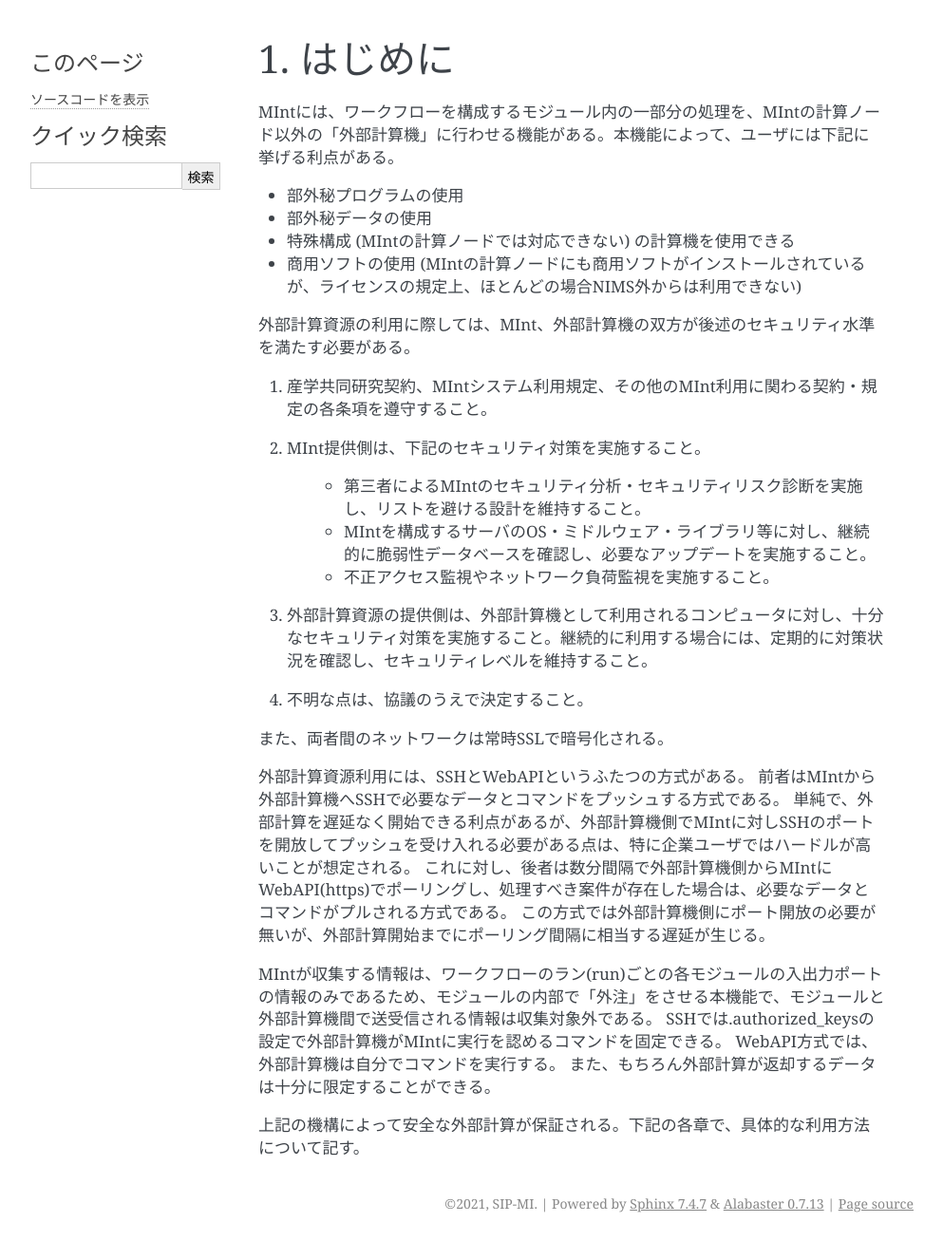
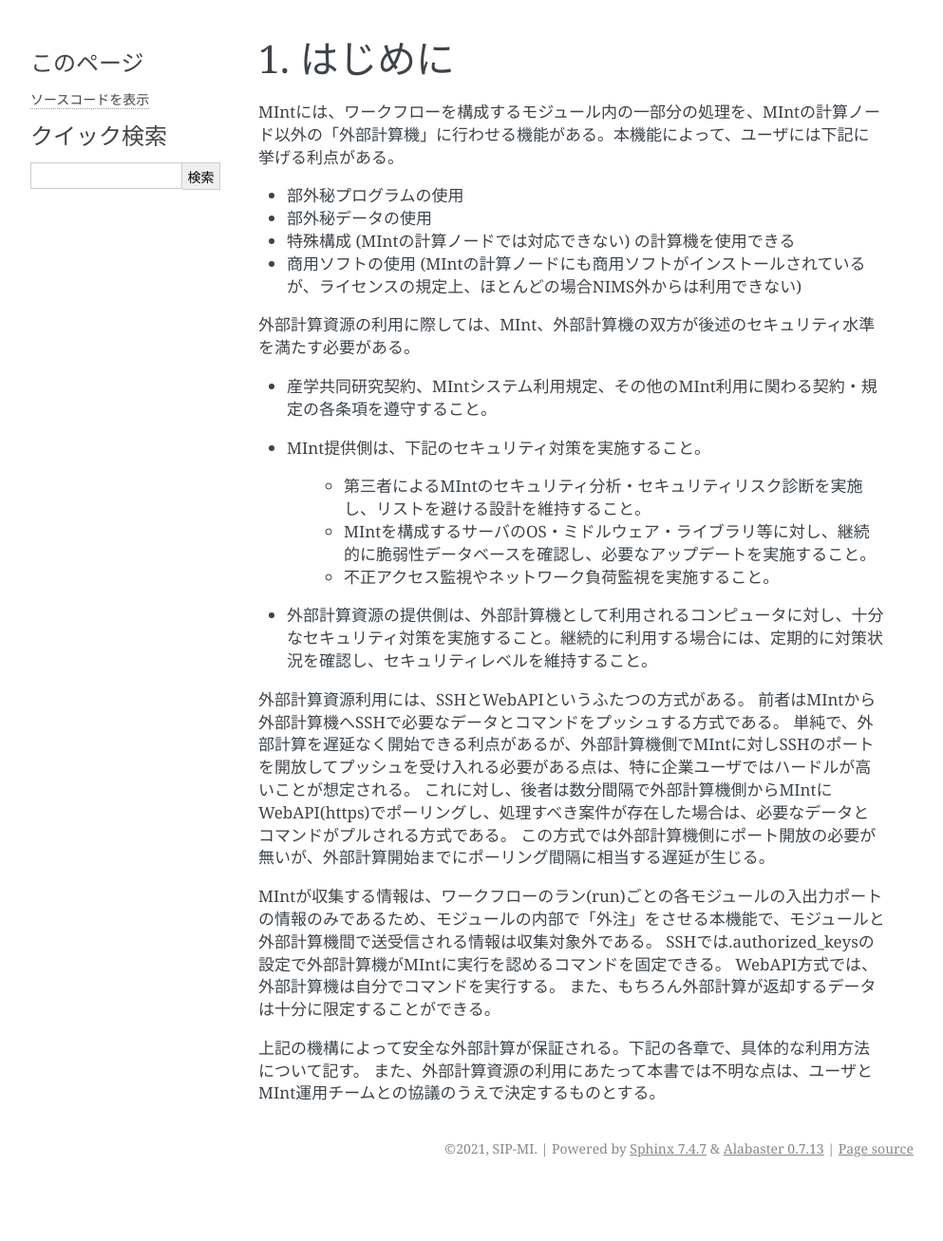
Before and after one commit to materialsintegration/remote_workflow, a Sphinx documentation site: the page built from documents/manual2nd/source/using_distributed_properties.rst, in a window 1280 px wide. Shown: the whole page at 95% size, without its empty margins (148-1141 px from the left). Built offline with Sphinx 7.4.7, drawn with Linux system fonts in a browser that asks for light colours; after the commit the page ends 1249 px from its top, so only the background shows below that.

Commit message:
Update using_distributed_properties.rst

```diff
--- a/documents/manual2nd/source/using_distributed_properties.rst
+++ b/documents/manual2nd/source/using_distributed_properties.rst
@@ -11,17 +11,13 @@ MIntには、ワークフローを構成するモジュール内の一部分の
 
 外部計算資源の利用に際しては、MInt、外部計算機の双方が後述のセキュリティ水準を満たす必要がある。
 
-1. 産学共同研究契約、MIntシステム利用規定、その他のMInt利用に関わる契約・規定の各条項を遵守すること。
-2. MInt提供側は、下記のセキュリティ対策を実施すること。
+* 産学共同研究契約、MIntシステム利用規定、その他のMInt利用に関わる契約・規定の各条項を遵守すること。
+* MInt提供側は、下記のセキュリティ対策を実施すること。
 
     * 第三者によるMIntのセキュリティ分析・セキュリティリスク診断を実施し、リストを避ける設計を維持すること。
     * MIntを構成するサーバのOS・ミドルウェア・ライブラリ等に対し、継続的に脆弱性データベースを確認し、必要なアップデートを実施すること。
     * 不正アクセス監視やネットワーク負荷監視を実施すること。
-3. 外部計算資源の提供側は、外部計算機として利用されるコンピュータに対し、十分なセキュリティ対策を実施すること。継続的に利用する場合には、定期的に対策状況を確認し、セキュリティレベルを維持すること。
-4. 不明な点は、協議のうえで決定すること。
-
-
-また、両者間のネットワークは常時SSLで暗号化される。
+* 外部計算資源の提供側は、外部計算機として利用されるコンピュータに対し、十分なセキュリティ対策を実施すること。継続的に利用する場合には、定期的に対策状況を確認し、セキュリティレベルを維持すること。
 
 外部計算資源利用には、SSHとWebAPIというふたつの方式がある。
 前者はMIntから外部計算機へSSHで必要なデータとコマンドをプッシュする方式である。
@@ -35,3 +31,4 @@ WebAPI方式では、外部計算機は自分でコマンドを実行する。
 また、もちろん外部計算が返却するデータは十分に限定することができる。
 
 上記の機構によって安全な外部計算が保証される。下記の各章で、具体的な利用方法について記す。
+また、外部計算資源の利用にあたって本書では不明な点は、ユーザとMInt運用チームとの協議のうえで決定するものとする。
```
